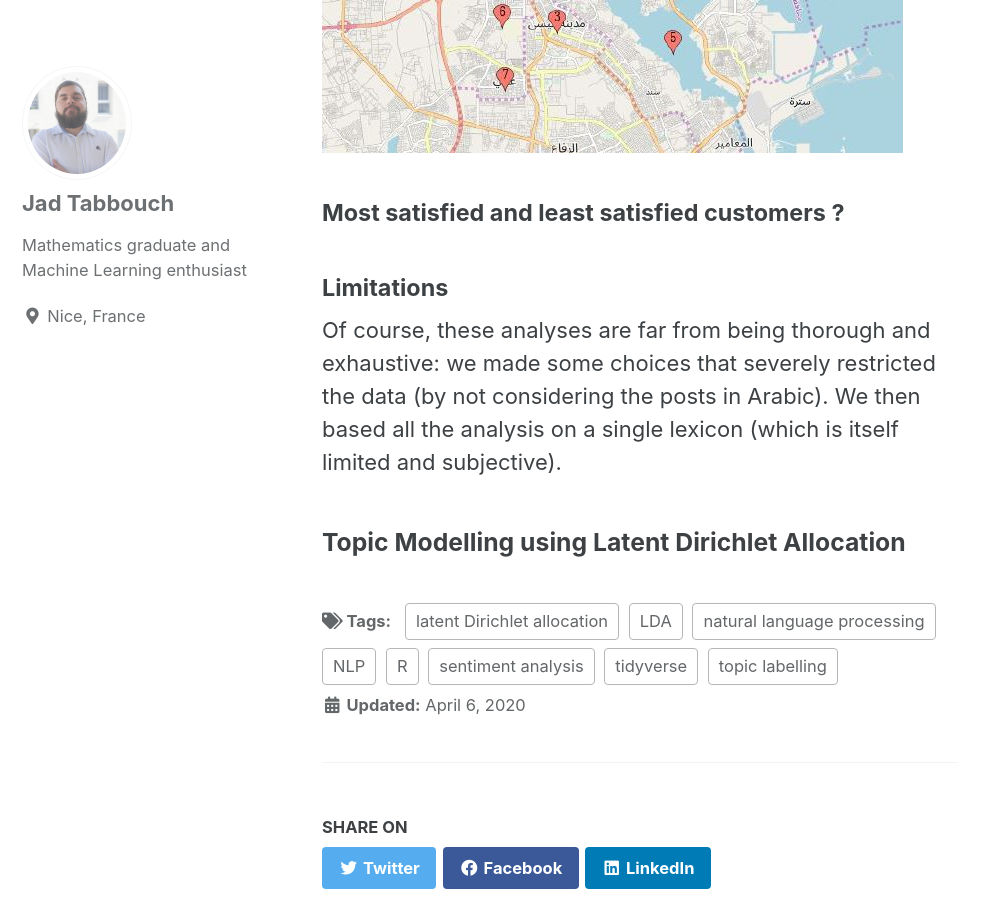
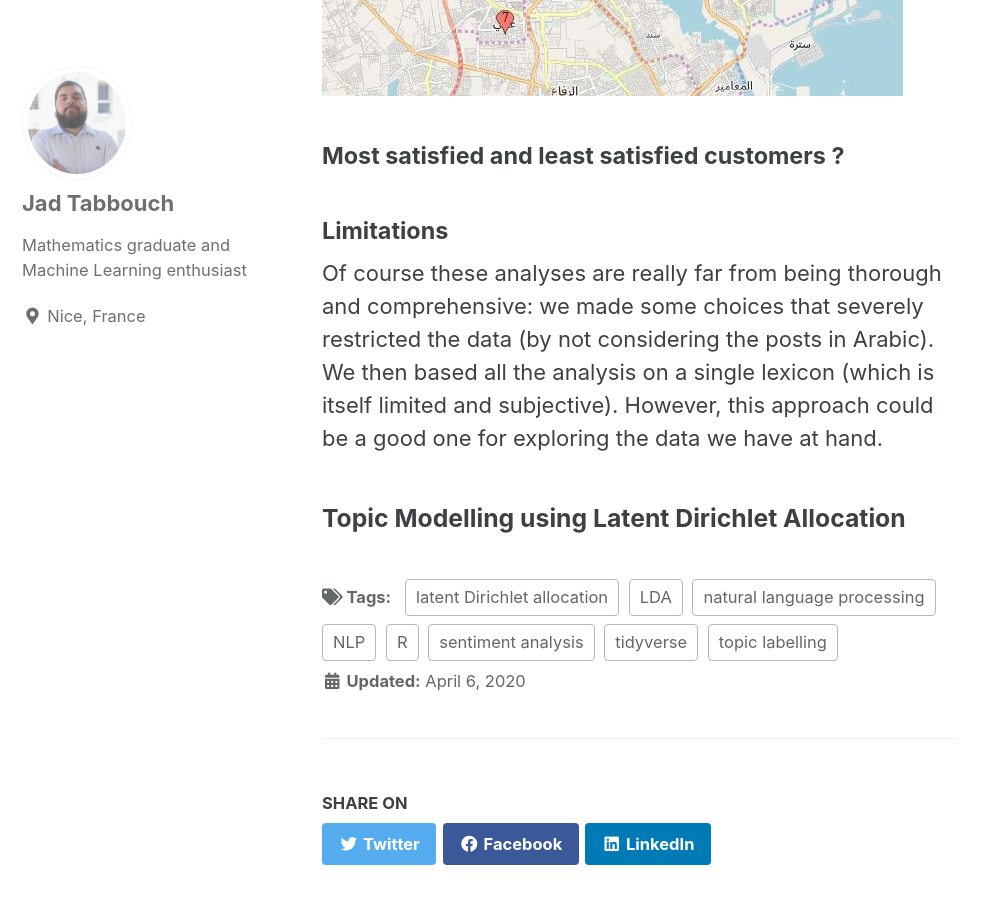
Before and after one commit to jad-tab/jad-tab.github.io, a Jekyll site: the page built from _posts/2020-04-06-NLP.md, in a window 1280 px wide and 900 px high, scrolled down 10690 px. Shown: the whole window, without its empty margins (0-998 px from the left). Built offline with Jekyll 4.4.1, drawn with Linux system fonts in a browser that asks for light colours; cached includes are drawn as plain includes.

Commit message:
Update 2020-04-06-NLP.md

```diff
--- a/_posts/2020-04-06-NLP.md
+++ b/_posts/2020-04-06-NLP.md
@@ -163,7 +163,7 @@
 We could get creative and perform group-by's with other categories, like the dates. This way, we can find the best and worst days of the past year, sentiment-wise.
 
 
-![alt]({{ site.url }}{{ site.baseurl }}/stc/bestdays.jpg)
+![alt]({{ site.url }}{{ site.baseurl }}/stc/bestdays.PNG)
 
 Worst day was 11/12/2020 and best day was 09/12/2020 sentiment-wise. Did CrabMobile experience some technical problems on that day ?
 
@@ -171,7 +171,7 @@
 
 I was also able to generate a map of Bahrain after determining the sentiments by Location (1 being the location with most negatively connotated posts)
 
-![alt]({{ site.url }}{{ site.baseurl }}/stc/problems.jpg)
+![alt]({{ site.url }}{{ site.baseurl }}/stc/problems.JPG)
 
 
 #### Most satisfied and least satisfied customers ?
@@ -183,7 +183,8 @@
 
 #### Limitations
 
-Of course, these analyses are far from being thorough and exhaustive: we made some choices that severely restricted the data (by not considering the posts in Arabic). We then based all the analysis on a single lexicon (which is itself limited and subjective).
+Of course these analyses are really far from being thorough and comprehensive: we made some choices that severely restricted the data (by not considering the posts in Arabic). We then based all the analysis on a single lexicon (which is itself limited and subjective).
+However, this approach could be a good one for exploring the data we have at hand.
 
 
 
```
